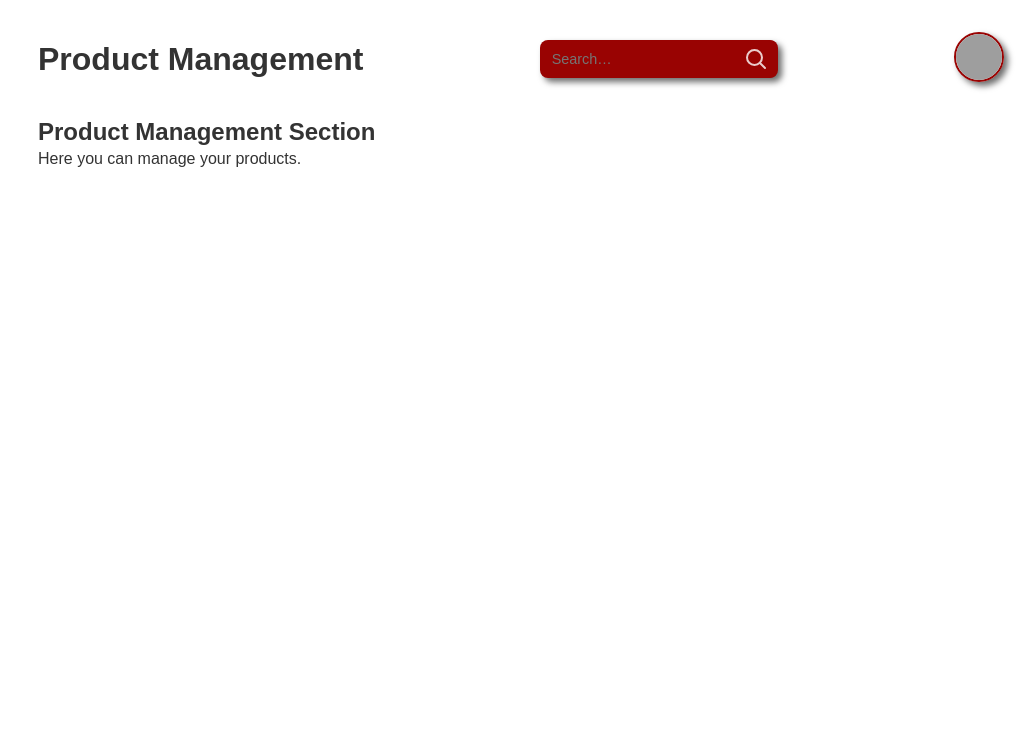
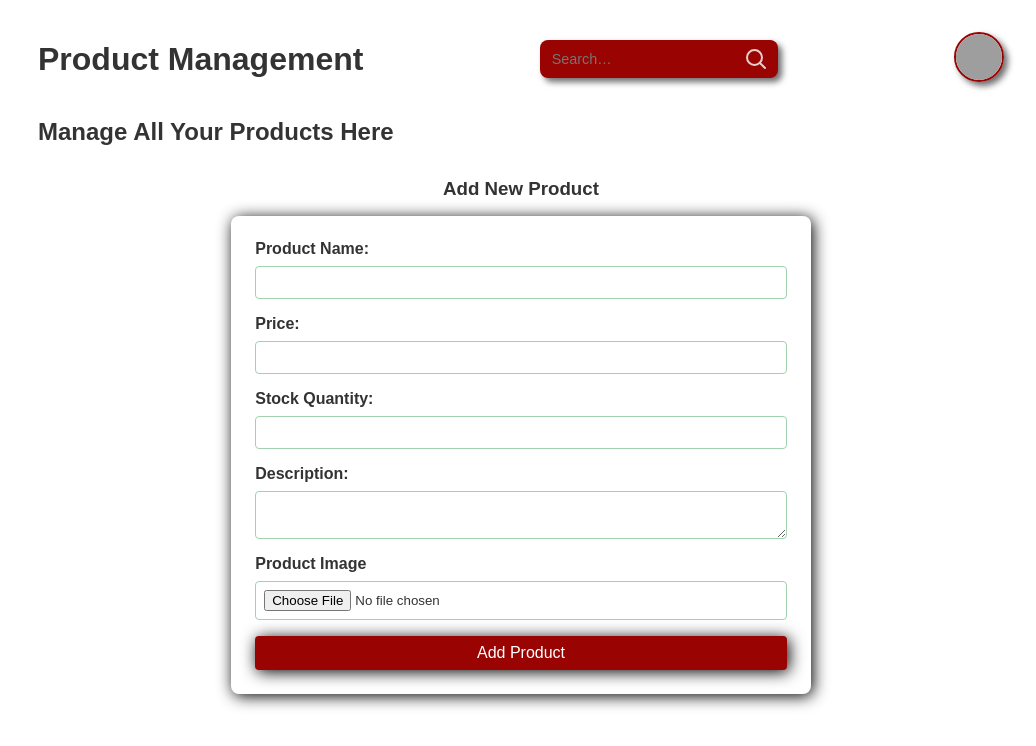
Before and after one commit to ishmaellutangu/netfuse-technologies-app, a plain HTML site: page E-commerceTemplate/templates/dash-product.html in a window 1280 px wide. Shown: the whole page, without its empty margins (244-1280 px from the left). Drawn offline with Linux system fonts and the light colour scheme; grey boxes are pictures that could not be loaded.

Commit message:
added product register in dash-product.html

```diff
--- a/E-commerceTemplate/static/css/dashboard.css
+++ b/E-commerceTemplate/static/css/dashboard.css
@@ -321,3 +321,53 @@ p {
   background-color: rgba(0, 0, 0, 0.356);
   color: var(--secondary-color);
 }
+
+.recent-orders table tbody tr {
+  display: flex;
+  justify-content: space-between;
+  padding: 0.5rem;
+  border-bottom: 1px solid var(--text-color2);
+}
+.recent-orders table tbody tr:last-child {
+  border-bottom: none;
+}
+.recent-orders table tbody tr:hover {
+  background-color: rgba(153, 3, 2, 0.123);
+}
+
+.page-content h2 {
+  margin: 2rem 0;
+}
+
+/* ------------------- Product management Page ---------------------  */
+.add-product-container {
+  display: flex;
+  flex-direction: column;
+  align-items: center;
+  gap: 1rem;
+}
+.add-product-form {
+  display: flex;
+  flex-direction: column;
+  background-color: var(--primary-color);
+  padding: 1.5rem;
+  border-radius: 8px;
+  box-shadow: 2px 2px 16px rgb(0, 0, 0);
+  min-width: 60%;
+}
+.add-product-form label {
+  display: block;
+  margin-bottom: 0.5rem;
+  font-weight: 600;
+}
+.add-product-form input,
+.add-product-form textarea,
+.add-product-form select {
+  width: 100%;
+  padding: 0.5rem;
+  margin-bottom: 1rem;
+  border: 1px solid var(--text-color2);
+  border-radius: 4px;
+  background-color: var(--primary-color);
+  color: var(--text-color1);
+}
--- a/E-commerceTemplate/templates/dash-product.html
+++ b/E-commerceTemplate/templates/dash-product.html
@@ -37,9 +37,30 @@
           </div>
         </div>
     </header>
-      <div class="content-window" name="_top">
-        <h2>Product Management Section</h2>
-        <p>Here you can manage your products.</p>
+
+      <div class="page-content">
+        <h2>Manage All Your Products Here</h2>
+        <div class="add-product-container">
+          <h3>Add New Product</h3>
+          <form class="add-product-form">
+            <label for="productName">Product Name:</label>
+            <input type="text" id="productName" name="productName" required />
+
+            <label for="productPrice">Price:</label>
+            <input type="number" id="productPrice" name="productPrice" required />
+
+            <label for="productStock">Stock Quantity:</label>
+            <input type="number" id="productStock" name="productStock" required />
+
+            <label for="productDescription">Description:</label>
+            <textarea id="productDescription" name="productDescription" required></textarea>
+
+            <label for="product-image">Product Image</label>
+            <input type="file" id="product-image" name="product-image" accept="image/*" />
+
+            <button class="btn1" type="submit">Add Product</button>
+          </form>
+        </div>
       </div>
     </main>
   </body>
```
Also changed, not shown: E-commerceTemplate/templates/dash-main.html (+1 -1 lines).
